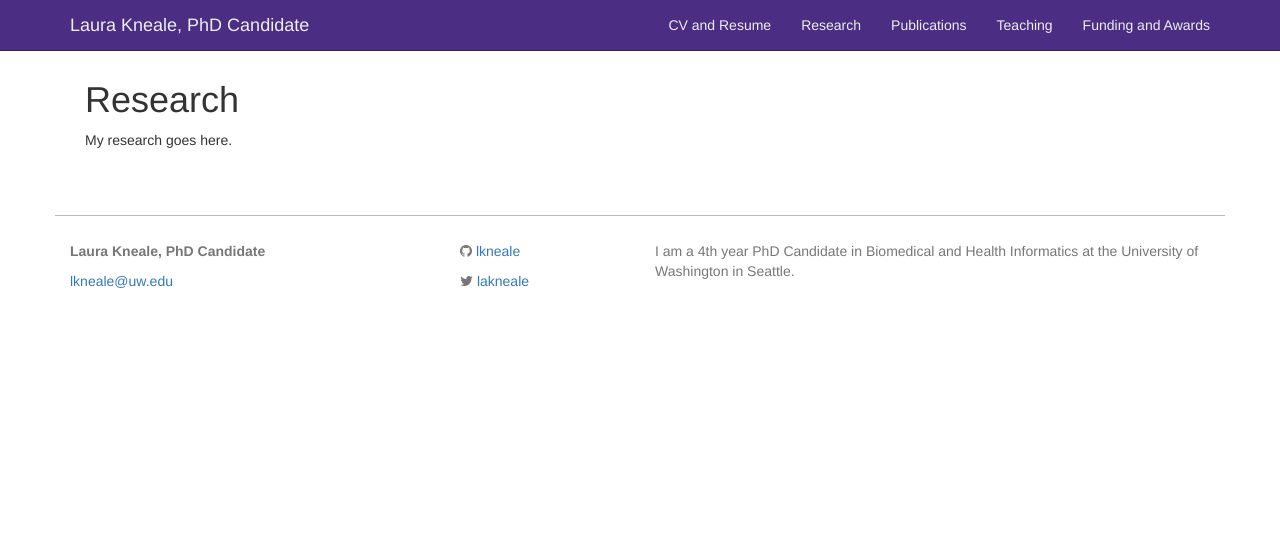
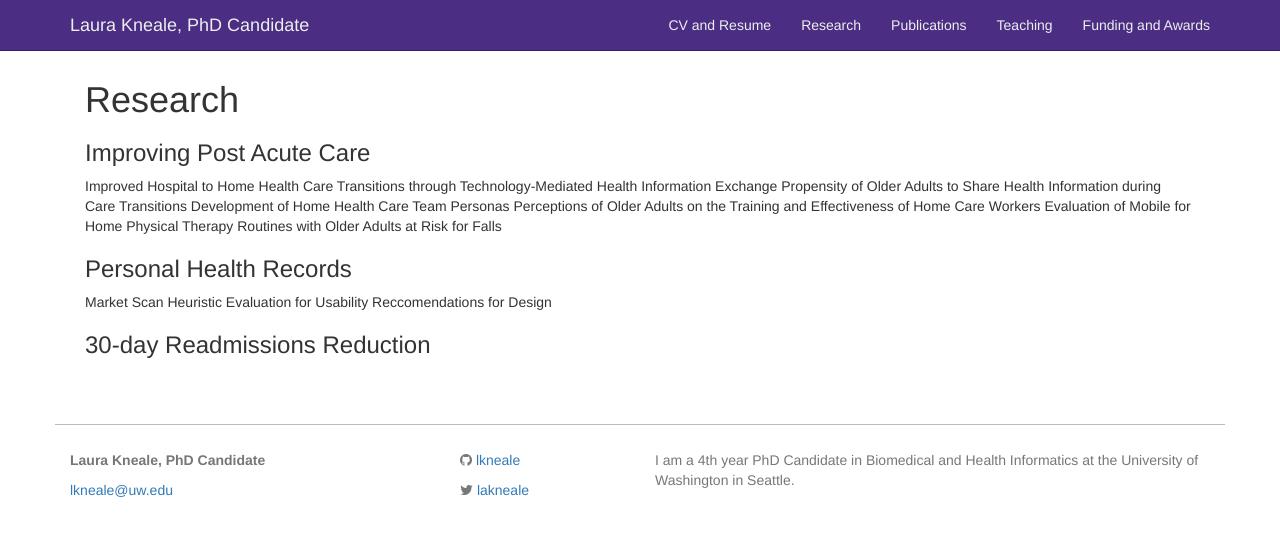
Before and after one commit to lkneale/lkneale.github.io, a Jekyll site: the page built from research.md, in a window 1280 px wide. Shown: the top 536 px of the page. Built offline with Jekyll 4.4.1, drawn with Linux system fonts in a browser that asks for light colours.

Commit message:
Update research.md

```diff
--- a/research.md
+++ b/research.md
@@ -3,5 +3,18 @@ layout: page
 title: Research
 permalink: /research/
 ---
+### Improving Post Acute Care
 
-My research goes here.
+Improved Hospital to Home Health Care Transitions through Technology-Mediated Health Information Exchange
+Propensity of Older Adults to Share Health Information during Care Transitions
+Development of Home Health Care Team Personas
+Perceptions of Older Adults on the Training and Effectiveness of Home Care Workers
+Evaluation of Mobile for Home Physical Therapy Routines with Older Adults at Risk for Falls
+
+### Personal Health Records
+
+Market Scan
+Heuristic Evaluation for Usability
+Reccomendations for Design
+
+### 30-day Readmissions Reduction
```
